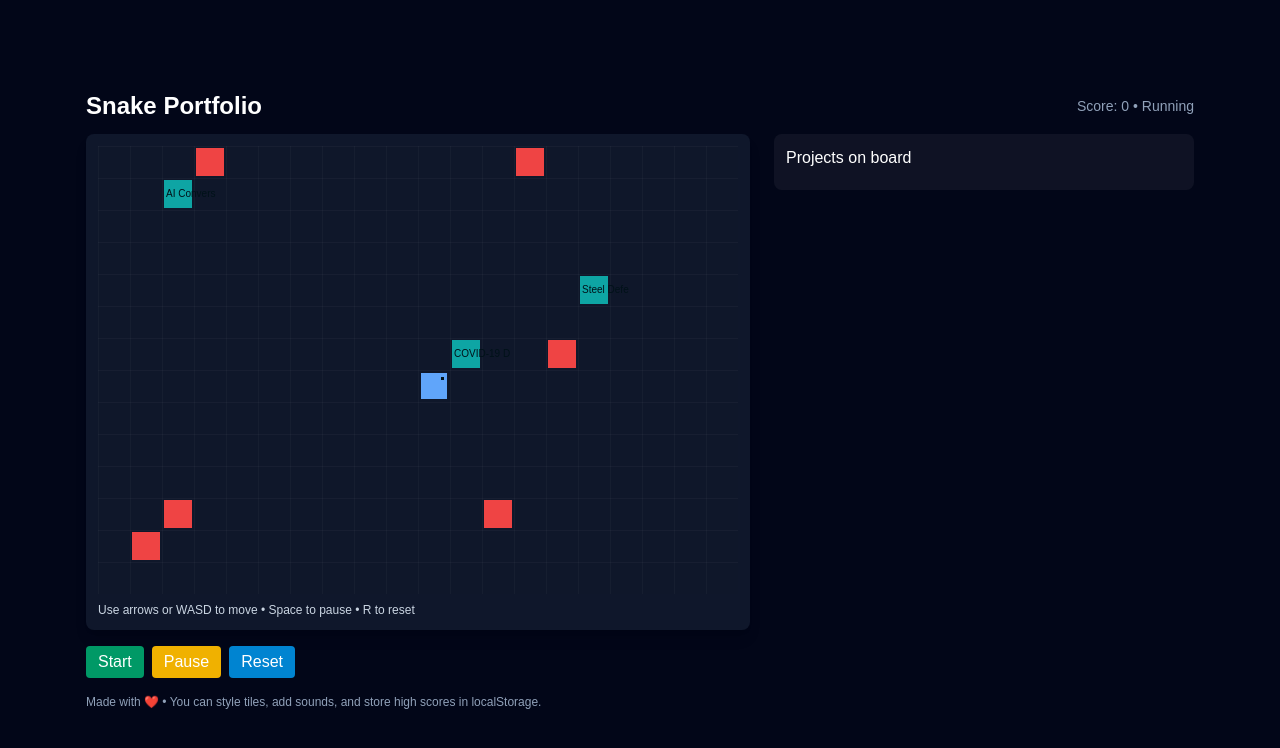
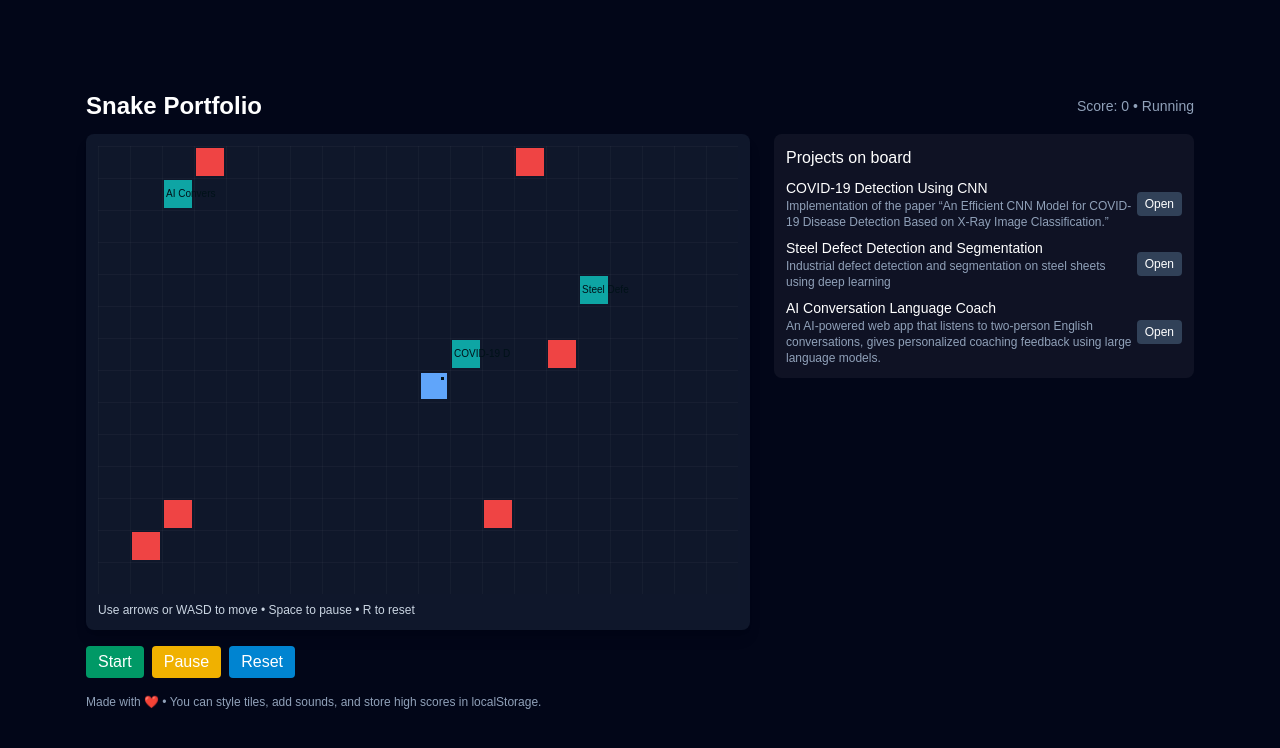
Before and after one commit to amirtaslimi/snake-portfolio, a React (Vite) app: page / in a window 1280 px wide. Shown: the top 748 px of the page. Built offline with nearby package versions, Linux system fonts and the light colour scheme.

Commit message:
fix: now side bar render from start

```diff
--- a/src/components/SnakePortfolio.jsx
+++ b/src/components/SnakePortfolio.jsx
@@ -34,6 +34,7 @@ export default function SnakePortfolio() {
   const [projects, setProjects] = useState(null); // loaded from /projects.json or fallback
   const [modal, setModal] = useState(null); // {project, x, y}
   const [gameOver, setGameOver] = useState(false);
+  const [projectNodes, setProjectNodes] = useState([]);
 
   // fallback sample projects
   const SAMPLE = [
@@ -70,7 +71,7 @@ export default function SnakePortfolio() {
 
   useEffect(() => {
     // try to fetch projects.json
-    fetch("public/projects.json")
+    fetch("/projects.json")
       .then((r) => (r.ok ? r.json() : Promise.reject("no file")))
       .then((data) => {
         if (Array.isArray(data) && data.length) setProjects(data);
@@ -107,6 +108,7 @@ export default function SnakePortfolio() {
       nodes.push({ x, y, project: list[i] });
     }
     projectNodesRef.current = nodes;
+    setProjectNodes(nodes);
 
     // --- Place red penalty squares (same count as projects, or you can tweak)
     const redCount = Math.max(6, Math.floor(list.length / 2)); // e.g., half as many
@@ -336,10 +338,7 @@ export default function SnakePortfolio() {
           <div className="bg-white/5 p-3 rounded-lg">
             <h3 className="font-medium">Projects on board</h3>
             <ul className="mt-2 text-sm space-y-2">
-              {(projectNodesRef.current.length
-                ? projectNodesRef.current
-                : []
-              ).map((n) => (
+              {projectNodes.map((n) => (
                 <li
                   key={`${n.x}-${n.y}`}
                   className="flex items-center justify-between"
```
